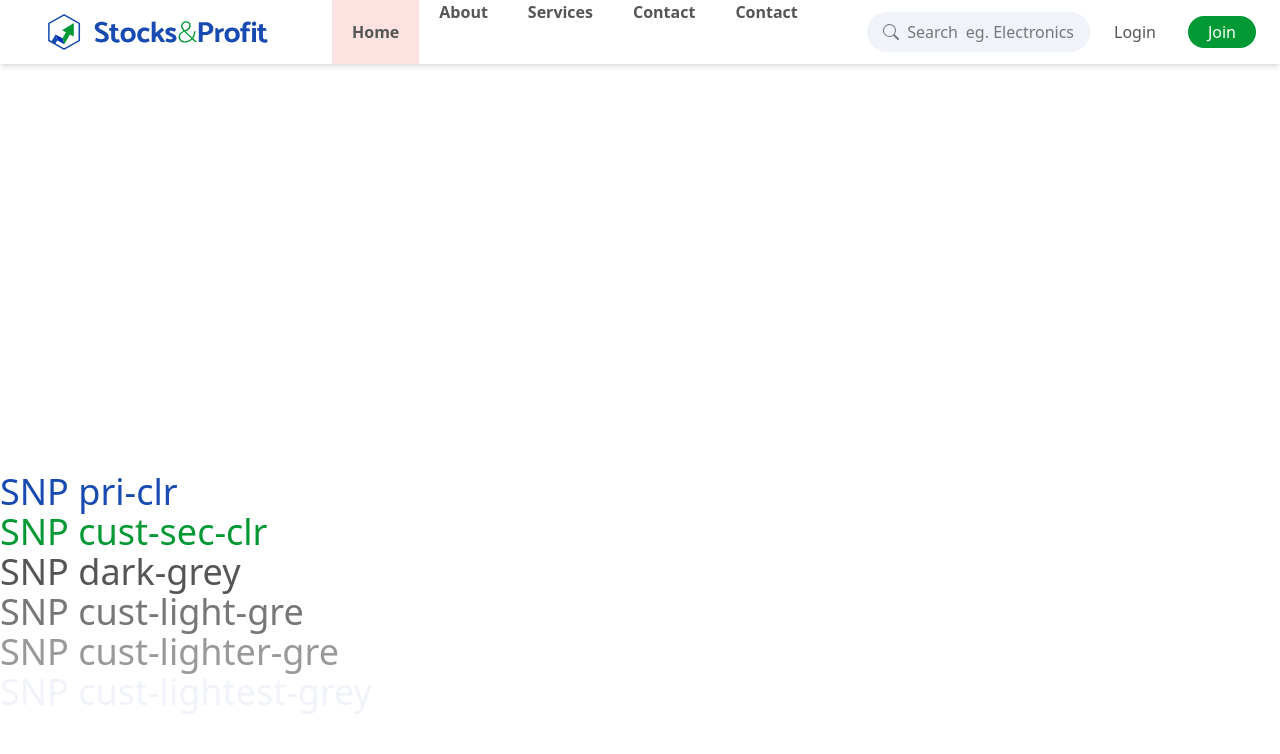
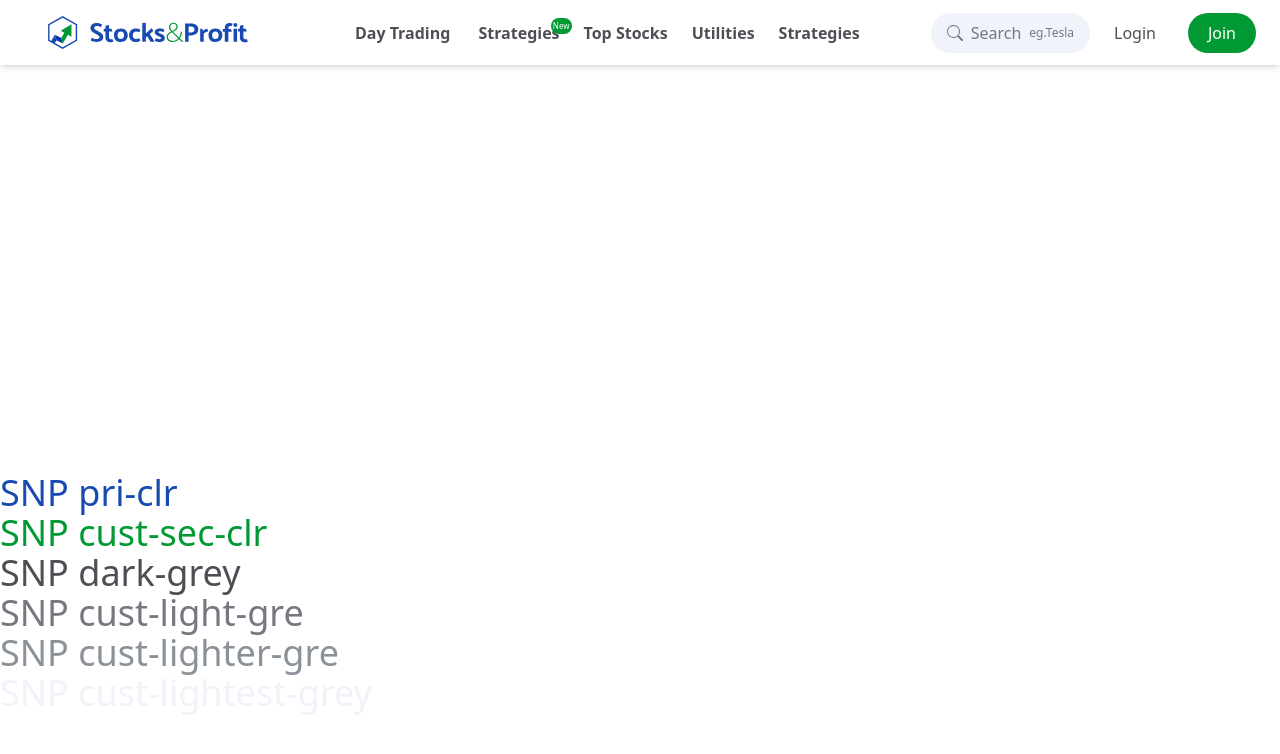
Before and after one commit to rayeesi/projectsnpfront.github.io, a website: page index.html in a window 1280 px wide. Drawn offline with Linux system fonts and the light colour scheme.

Commit message:
first nav update 26aug22

```diff
--- a/css_snpinputv1.0.css
+++ b/css_snpinputv1.0.css
@@ -5,6 +5,19 @@
 /* -- main logo-- */
 .main-logo{
     border:0;
-    width:220px;
+    width:200px;
     /* width: clamp(100px,15vw,270px); */
 }
+
+.header-container{
+    height:65px;
+}
+.primary-nav__links {
+    font-size:1rem;
+    position:relative;
+
+}
+
+.text-mute{
+    font-size:0.5rem;
+}
--- a/index.html
+++ b/index.html
@@ -10,8 +10,8 @@
 <body >
 
     <!-- part 1 header -->
-    <div class="header-container shadow-md bg-white">
-        <header class="primary-header px-4 flex items-center  xl:w-11gi/12  2xl:w-11/12    mx-auto">
+    <div class="header-container shadow-md ">
+        <header class="primary-header px-4 h-full flex items-center justify-between  xl:w-11gi/12  2xl:w-11/12    mx-auto">
 
             <div class="px-8">
                 <a href="#">
@@ -19,55 +19,65 @@
                 </a>
             </div>
 
-            <nav class="flex-auto ">
-                <ul id="primary-nav" class="primary-nav flex    justify-left ml-8  ">
-                    <li class="bg-red-100 h-full inline-block py-5 ">
+            <nav class="hidden lg:block flex-auto ">
+                <ul id="primary-nav" class="primary-nav flex  gap-x-2 justify-center      ">
+                    <li class="   py-5 inline-block       ">
                         <a href=""
-                        class="primary-nav__links p-2  px-5 baseline  rounded-full font-semibold text-cust-dark-grey
+                        class="primary-nav__links p-2 px-3      rounded-full font-semibold text-cust-dark-grey
                                 hover:text-black hover:bg-cust-lightest-grey"
-                         >Home</a>
+                         >Day Trading </a>
                     </li>
-                    <li>
+                    <li class="  py-5 inline-block      ">
                         <a href=""
-                        class="primary-nav__links p-2  px-5 baseline  rounded-full font-semibold text-cust-dark-grey
+                        class="primary-nav__links p-2       rounded-full font-semibold text-cust-dark-grey
                                 hover:text-black hover:bg-cust-lightest-grey"
-                         >About</a>
+                         >Strategies <span class="absolute -right-1 top-1 text-mute font-light text-white bg-cust-sec-clr p-0.5 rounded-full  " >New</span>  </a>
                     </li>
-                    <li>
+                    <li class="  py-5 inline-block       ">
                         <a href=""
-                        class="primary-nav__links p-2  px-5 baseline  rounded-full font-semibold text-cust-dark-grey
+                        class="primary-nav__links p-2       rounded-full font-semibold text-cust-dark-grey
                                 hover:text-black hover:bg-cust-lightest-grey"
-                         >Services</a>
+                         >Top Stocks</a>
                     </li>
-                    <li>
+                    <li class="  py-5 inline-block       ">
                         <a href=""
-                        class="primary-nav__links p-2  px-5 baseline  rounded-full font-semibold text-cust-dark-grey
+                        class="primary-nav__links p-2       rounded-full font-semibold text-cust-dark-grey
                                 hover:text-black hover:bg-cust-lightest-grey"
-                         >Contact</a>
+                         >Utilities</a>
                     </li>
-                    <li>
+                    <li class="  py-5 inline-block      ">
                         <a href=""
-                        class="primary-nav__links p-2  px-5 baseline  rounded-full font-semibold text-cust-dark-grey
+                        class="primary-nav__links p-2       rounded-full font-semibold text-cust-dark-grey
                                 hover:text-black hover:bg-cust-lightest-grey"
-                         >Contact</a>
+                         >Strategies</a>
                     </li>
 
 
                 </ul>
             </nav>
-            <div class="header-search flex">
+
+            <div class="flex " >
                     <button class="group p-2  px-4 baseline  rounded-full  text-cust-dark-grey flex items-center gap-x-2
                      bg-cust-lightest-grey focus:outline-none focus:ring focus:ring-slate-200 hover:ring hover:ring-slate-200 " >
                     <svg xmlns="http://www.w3.org/2000/svg" width="16" height="16" fill="#cccccc"   class="bi bi-search  fill-cust-light-grey group-hover:fill-cust-dark-grey" viewBox="0 0 16 16">
                         <path d="M11.742 10.344a6.5 6.5 0 1 0-1.397 1.398h-.001c.03.04.062.078.098.115l3.85 3.85a1 1 0 0 0 1.415-1.414l-3.85-3.85a1.007 1.007 0 0 0-.115-.1zM12 6.5a5.5 5.5 0 1 1-11 0 5.5 5.5 0 0 1 11 0z"/>
                       </svg>
-                    <span class="text-cust-light-grey group-hover:text-cust-dark-grey">Search</span>
-                    <span class="text-cust-light-grey group-hover:text-cust-dark-grey" >eg. Electronics</span>
+                        <span class="text-cust-light-grey group-hover:text-cust-dark-grey hidden sm:block lg:hidden xl:block">Search</span>
+                        <span class="text-cust-light-grey group-hover:text-cust-dark-grey text-xs  hidden  md:block  lg:hidden xl:block" >eg.Tesla</span>
                     </button>
+
+
+                <a href="#" class="p-2 mx-1 px-5  rounded-full     bg-white  text-cust-dark-grey hover:text-cust-pri-clr hover:shadow-md active:shadow-md
+                focus:outline-none focus:ring focus:ring-blue-300    hidden xl:block ">Login</a>
+
+                <a href="#" class="p-2 mx-2 px-5 bg-cust-logo-green  rounded-full text-white  hover:bg-cust-pri-clr hover:shadow-md active:bg-cust-logo-blue focus:outline-none focus:ring focus:ring-blue-300
+                hidden md:block
+                ">Join</a>
+                <a href="#" class="p-2 mx-2 px-5 bg-cust-light-grey  rounded-full text-white  hover:bg-cust-pri-clr hover:shadow-md active:bg-cust-logo-blue focus:outline-none focus:ring focus:ring-blue-300
+                lg:hidden
+                ">[-]</a>
+
             </div>
-
-            <a href="#" class="p-1 mx-1 px-5  rounded-full  baseline  bg-white  text-cust-dark-grey hover:text-cust-pri-clr hover:shadow-md active:shadow-md focus:outline-none focus:ring focus:ring-blue-300 flex-none">Login</a>
-            <a href="#" class="p-1 mx-2 px-5 bg-cust-logo-green baseline rounded-full text-white flex-none hover:bg-cust-pri-clr hover:shadow-md active:bg-cust-logo-blue focus:outline-none focus:ring focus:ring-blue-300">Join</a>
 
         </header>
     </div>
--- a/tailwind.config.js
+++ b/tailwind.config.js
@@ -17,9 +17,9 @@ module.exports = {
         'cust-logo-green':'#019934',
         'cust-pri-clr': '#184bb2',
         'cust-sec-clr': '#019934',
-        'cust-dark-grey': '#555555',
-        'cust-light-grey': '#777777',
-        'cust-lighter-grey': '#999999',
+        'cust-dark-grey': '#4c4f54',
+        'cust-light-grey': '#777782',
+        'cust-lighter-grey': '#8a9199',
         'cust-lightest-grey': '#f0f3fa'
 
       }
```
Also changed, not shown: css/snpstyleoutputv1.0.css. Lines whose indentation alone changed are shown as unchanged.
